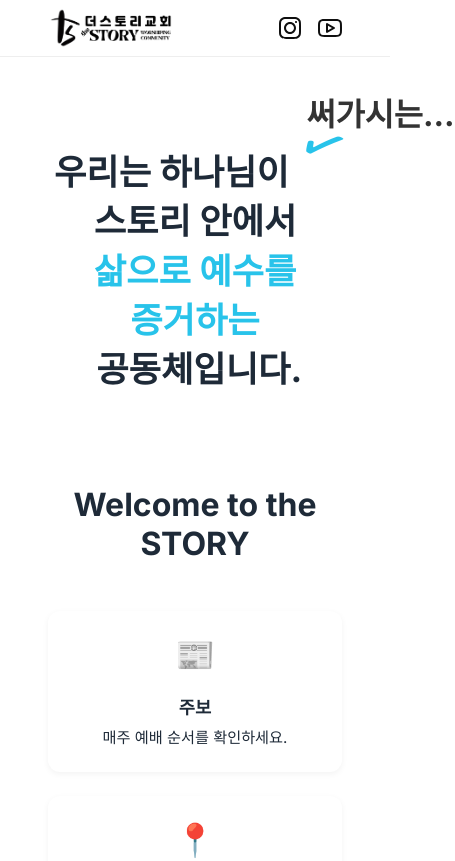
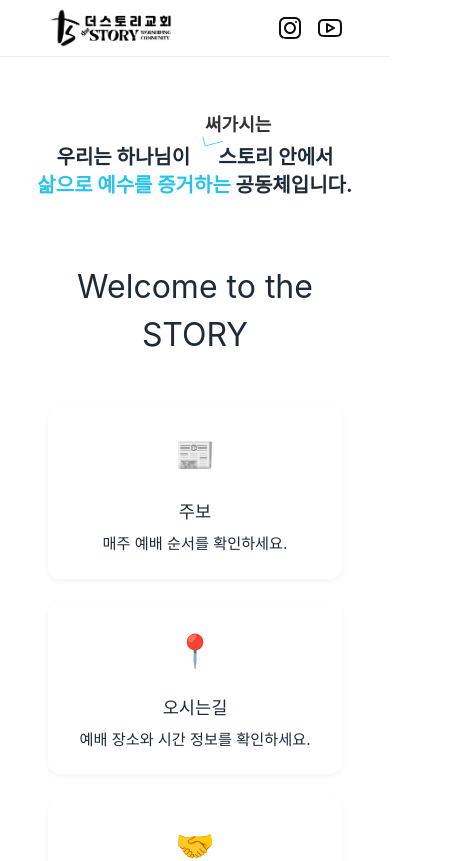
Before and after one commit to bumvino/theSTORY, a Next.js app: page / in a window 390 px wide. Shown: the top 861 px of the page, 455 px wide, since content can reach past the window. Built offline with nearby package versions, Linux system fonts and the light colour scheme.

Commit message:
Mobile Font Size

```diff
--- a/app/components/DynamicHeadline.jsx
+++ b/app/components/DynamicHeadline.jsx
@@ -16,17 +16,17 @@ export default function DynamicHeadline() {
 
     return (
         <section className="headline">
-            <h2 className="headline-korean">
+            <h2 className="headline-korean text-xl sm:text-3xl md:text-4xl lg:text-5xl">
                 우리는 하나님이
                 <span className="insertion">
-          <span className="tick">✓</span>
-          <span className="above">써가시는...</span>
-        </span>
+    <span className="tick">✓</span>
+    <span className="above">써가시는</span>
+  </span>
                 스토리 안에서
                 <br />
                 <span className="kr-rotator" key={krIndex}>
-          {krWords[krIndex]}
-        </span>
+    {krWords[krIndex]}
+  </span>
                 &nbsp;공동체입니다.
             </h2>
         </section>
--- a/app/globals.css
+++ b/app/globals.css
@@ -1,3 +1,5 @@
+@import "tailwindcss";
+
 /* ==================================================
    0) FONT
 ================================================== */
@@ -134,7 +136,7 @@ img { display: block; max-width: 100%; height: auto; }
 
 .headline h2 {
     margin: 0rem;
-    font-size: 2.2rem; font-weight: 700; line-height: 1.4;
+    font-weight: 700; line-height: 1.4;
 }
 
 .headline-static { display: inline; }
```
